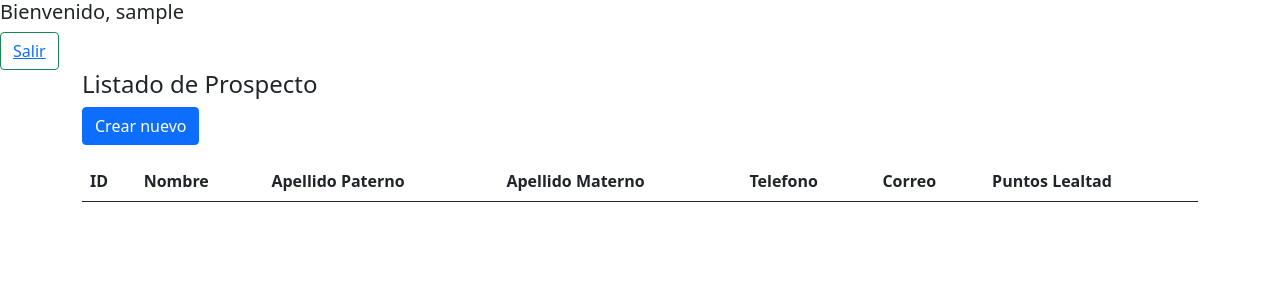
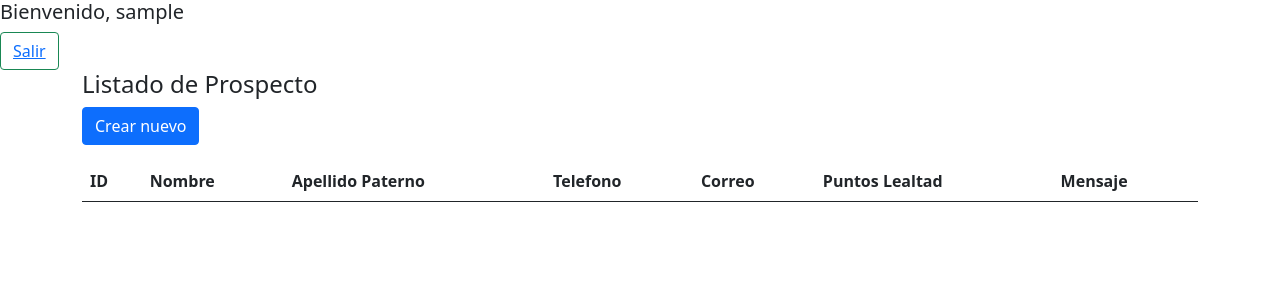
Before and after one commit to AustinAMTZ16/sistema-lead, a PHP site: page /panelcontrol.php in a window 1280 px wide. Shown: the top 300 px of the page. Run offline with PHP 8.4, Linux system fonts and the light colour scheme; the visitor is signed in with stand-in values (Sample User, id 1); data that the repository does not hold is empty.

Commit message:
Se sube cambio en tabla

```diff
--- a/panelcontrol.php
+++ b/panelcontrol.php
@@ -69,10 +69,10 @@ if (!isset($_SESSION["usuario"])) {
                     <th>ID</th>
                     <th>Nombre</th>
                     <th>Apellido Paterno</th>
-                    <th>Apellido Materno</th>
                     <th>Telefono</th>
                     <th>Correo</th>
                     <th>Puntos Lealtad</th>
+                    <th>Mensaje</th>
                     <!-- <th>Mensaje</th>
                     <th>Dominio</th>
                     <th>Giro Dominio</th>
```
